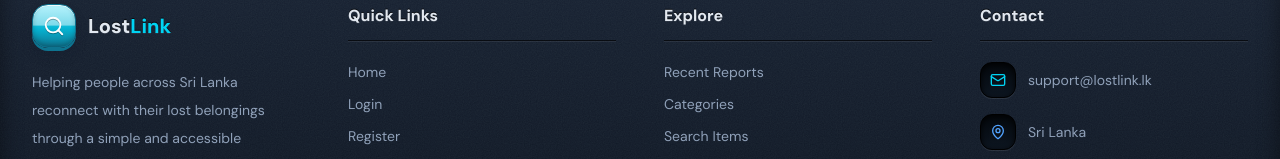
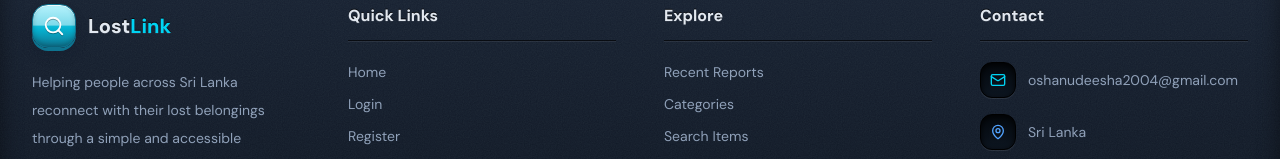
Before and after one commit to Oshan-uk/LostLink-FrontEnd, a React (Vite) app: page / in a window 1280 px wide. Shown: the part 3320-3479 px from the top of the page. Built offline with nearby package versions, Linux system fonts and the light colour scheme; no server answers.

Commit message:
Changed the contact email into a new one

```diff
--- a/src/components/Footer.tsx
+++ b/src/components/Footer.tsx
@@ -52,7 +52,7 @@ function Footer() {
               <span className="sk-well-dark flex h-9 w-9 shrink-0 items-center justify-center">
                 <Mail size={16} className="text-cyan-400" />
               </span>
-              <span className="break-all">support@lostlink.lk</span>
+              <span className="break-all">oshanudeesha2004@gmail.com</span>
             </div>
             <div className="flex items-center gap-3">
               <span className="sk-well-dark flex h-9 w-9 shrink-0 items-center justify-center">
```
